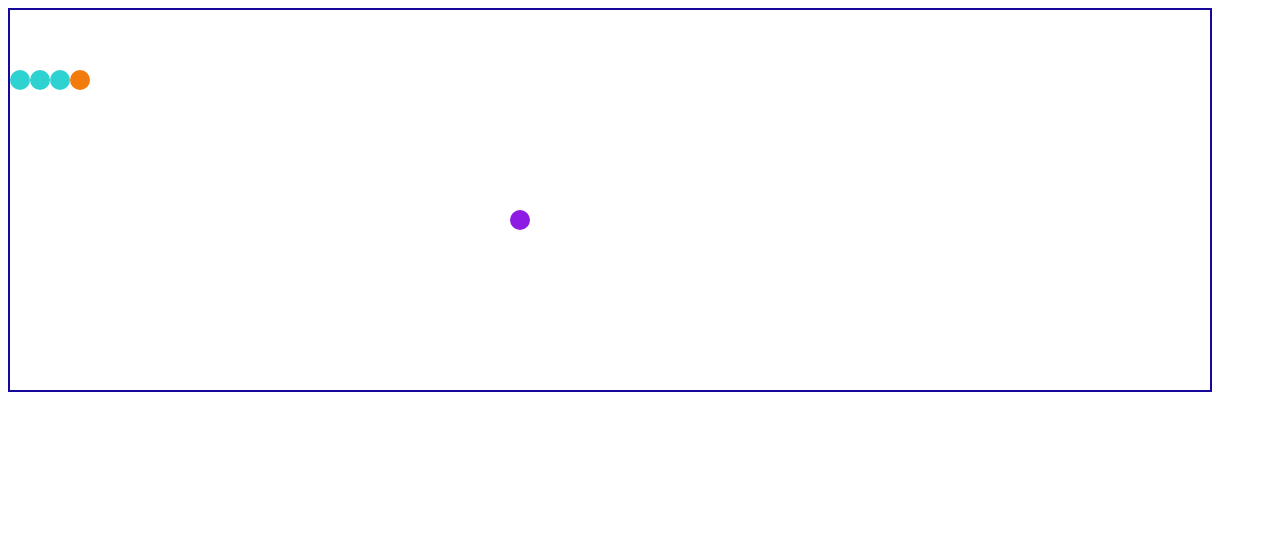
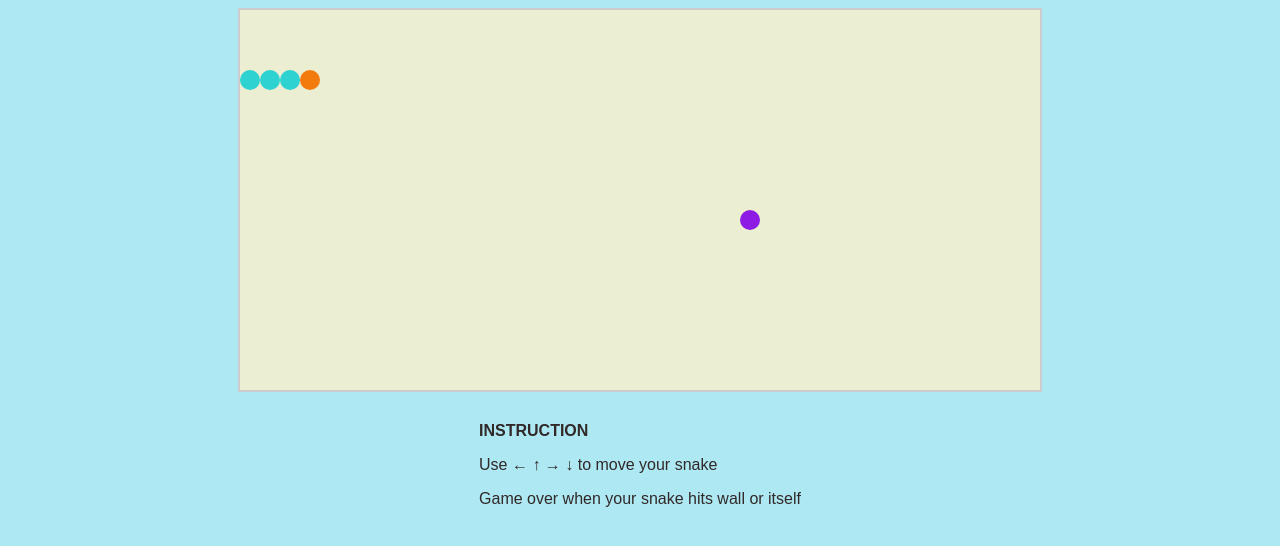
Before and after one commit to Phuong-vn/my-snake-app, a plain HTML site: page index.html in a window 1280 px wide. Drawn offline with Linux system fonts and the light colour scheme.

Commit message:
Color my app and add instruction

```diff
--- a/canvas.js
+++ b/canvas.js
@@ -1,4 +1,4 @@
-const WIDTH = 1200;
+const WIDTH = 800;
 const HEIGHT = 380;
 const CELL = 20;
 const COL = WIDTH / CELL;
--- a/index.html
+++ b/index.html
@@ -6,14 +6,22 @@
   <meta name="viewport" content="width=device-width, initial-scale=1.0">
   <title>Classic snake game</title>
   <link rel="icon" href="./snake-pngegg.png">
-  <style>
-    canvas {
-      border: 2px solid rgb(22, 8, 153);
-    }
-  </style>
+  <link rel="stylesheet" href="style.css">
 </head>
 <body>
-  <canvas></canvas>
+  <div class="app">
+    <!-- <div class="score-wrapper">
+      <h1 class="title">Your score</h1>
+      <div class="score" id="Score"></div>
+    </div> -->
+    <canvas></canvas>
+    <div class="instruction">
+      <b>INSTRUCTION</b>
+      <br>
+      <p>Use &#8592; &#8593; &#8594; &#8595; to move your snake</p>
+      <p>Game over when your snake hits wall or itself</p>
+    </div>
+  </div>
   <script src="canvas.js"></script>
 </body>
 </html>
--- /dev/null
+++ b/style.css
@@ -0,0 +1,22 @@
+body {
+  font-family: Arial, Helvetica, sans-serif;
+  background-color: rgb(174, 233, 243);
+  color: rgb(49, 40, 40);
+}
+
+.app {
+  max-width: 100%;
+  display: flex;
+  justify-content: center;
+  align-items: center;
+  flex-direction: column;
+}
+
+canvas {
+  border: 2px solid #ccc;
+  background-color: rgb(236, 238, 210);
+}
+
+.instruction {
+  margin-top: 30px;
+}
```
